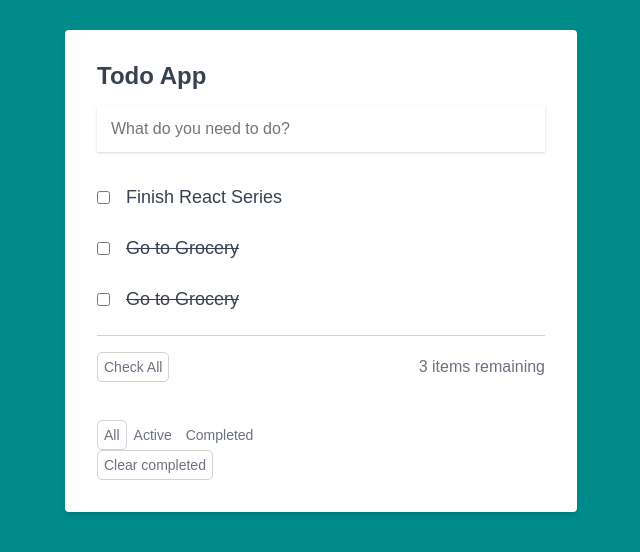
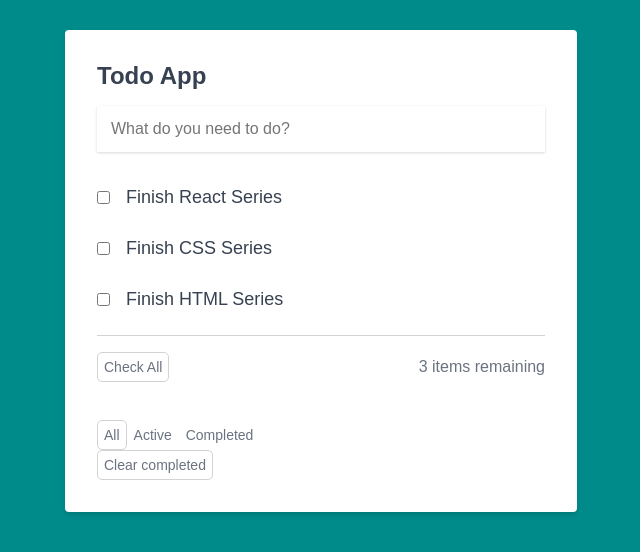
Before and after one commit to JamieVos991/Laracast-React, a React (Create React App) app: page / in a window 1280 px wide. Shown: the top 552 px of the page, without its empty margins (319-959 px from the left). Built offline with nearby package versions, Linux system fonts and the light colour scheme.

Commit message:
Making use of state

```diff
--- a/src/App.css
+++ b/src/App.css
@@ -11,3 +11,7 @@
 
 #root {
 }
+
+::-webkit-scrollbar {
+  display: none;
+}
--- /dev/null
+++ b/src/Appclass.jsx
@@ -0,0 +1,87 @@
+import React, { Component } from 'react';
+import './App.css';
+import './components/Todo/Todo.css';
+
+export default class Appclass extends Component {
+  constructor(props) {
+    super(props);
+    this.state = {
+      todos: [
+        {
+          id: 1,
+          title: 'Finish React Series',
+          isComplete: false,
+        },
+        {
+          id: 2,
+          title: 'Finish CSS Series',
+          isComplete: false,
+        },
+        {
+          id: 3,
+          title: 'Finish HTML Series',
+          isComplete: false,
+        },
+      ],
+    };
+  }
+  render() {
+    return (
+      <div>
+        <div className="todo-app-container">
+          <div className="todo-app">
+            <h2>Todo App</h2>
+            <form action="#">
+              <input
+                type="text"
+                className="todo-input"
+                placeholder="What do you need to do?"
+              />
+            </form>
+
+            <ul className="todo-list">
+              {this.state.todos.map((todo, index) => (
+                <li className="todo-item-container">
+                  <div className="todo-item">
+                    <input type="checkbox" />
+                    <span className="todo-item-label">{todo.title}</span>
+                  </div>
+                  <button className="x-button">
+                    <svg
+                      className="x-button-icon"
+                      fill="none"
+                      viewBox="0 0 24 24"
+                      stroke="currentColor"
+                    />
+                    <path
+                      strokeLinecap="round"
+                      strokeLinejoin="round"
+                      strokeWidth={2}
+                      d="M6 18L18 6M6 6l12 12"
+                    />
+                  </button>
+                </li>
+              ))}
+            </ul>
+            <div className="check-all-container">
+              <div>
+                <div className="button">Check All</div>
+              </div>
+              <span>3 items remaining</span>
+            </div>
+            <div className="other-buttons container">
+              <div>
+                <button className="button filter-button filter-button-active">
+                  All
+                </button>
+                <button className="button filter-button">Active</button>
+                <button className="button filter-button">Completed</button>
+              </div>
+              <button className="button">Clear completed</button>
+            </div>
+          </div>
+        </div>
+      </div>
+    );
+  }
+}
--- a/src/components/Todo/Todo.js
+++ /dev/null
@@ -1,102 +0,0 @@
-import React from 'react';
-import './Todo.css';
-
-export default function Another(props) {
-  return (
-    <div className="todo-app-container">
-      <div className="todo-app">
-        <h2>Todo App</h2>
-        <form action="#">
-          <input
-            type="text"
-            className="todo-input"
-            placeholder="What do you need to do?"
-          />
-        </form>
-
-        <ul className="todo-list">
-          <li className="todo-item-container">
-            <div className="todo-item">
-              <input type="checkbox" />
-              <span className="todo-item-label">Finish React Series</span>
-            </div>
-            <button className="x-button">
-              <svg
-                className="x-button-icon"
-                fill="none"
-                viewBox="0 0 24 24"
-                stroke="currentColor"
-              />
-              <path
-                strokeLinecap="round"
-                strokeLinejoin="round"
-                strokeWidth={2}
-                d="M6 18L18 6M6 6l12 12"
-              />
-            </button>
-          </li>
-          <li className="todo-item-container">
-            <div className="todo-item">
-              <input type="checkbox" />
-              <span className="todo-item-label line-through">
-                Go to Grocery
-              </span>
-            </div>
-            <button className="x-button">
-              <svg
-                className="x-button-icon"
-                fill="none"
-                viewBox="0 0 24 24"
-                stroke="currentColor"
-              />
-              <path
-                strokeLinecap="round"
-                strokeLinejoin="round"
-                strokeWidth={2}
-                d="M6 18L18 6M6 6l12 12"
-              />
-            </button>
-          </li>
-          <li className="todo-item-container">
-            <div className="todo-item">
-              <input type="checkbox" />
-              <span className="todo-item-label line-through">
-                Go to Grocery
-              </span>
-            </div>
-            <button className="x-button">
-              <svg
-                className="x-button-icon"
-                fill="none"
-                viewBox="0 0 24 24"
-                stroke="currentColor"
-              />
-              <path
-                strokeLinecap="round"
-                strokeLinejoin="round"
-                strokeWidth={2}
-                d="M6 18L18 6M6 6l12 12"
-              />
-            </button>
-          </li>
-        </ul>
-        <div className="check-all-container">
-          <div>
-            <div className="button">Check All</div>
-          </div>
-          <span>3 items remaining</span>
-        </div>
-        <div className="other-buttons container">
-          <div>
-            <button className="button filter-button filter-button-active">
-              All
-            </button>
-            <button className="button filter-button">Active</button>
-            <button className="button filter-button">Completed</button>
-          </div>
-          <button className="button">Clear completed</button>
-        </div>
-      </div>
-    </div>
-  );
-}
--- /dev/null
+++ b/src/components/Todo/Todo.jsx
@@ -0,0 +1,79 @@
+import React from 'react';
+import { useState } from 'react';
+import './Todo.css';
+
+export default function Another(props) {
+  const [todos, setTodos] = useState([
+    {
+      id: 1,
+      title: 'Finish React Series',
+      isComplete: false,
+    },
+    {
+      id: 2,
+      title: 'Finish CSS Series',
+      isComplete: false,
+    },
+    {
+      id: 3,
+      title: 'Finish HTML Series',
+      isComplete: false,
+    },
+  ]);
+
+  return (
+    <div className="todo-app-container">
+      <div className="todo-app">
+        <h2>Todo App</h2>
+        <form action="#">
+          <input
+            type="text"
+            className="todo-input"
+            placeholder="What do you need to do?"
+          />
+        </form>
+
+        <ul className="todo-list">
+          {todos.map((todo, index) => (
+            <li className="todo-item-container">
+              <div className="todo-item">
+                <input type="checkbox" />
+                <span className="todo-item-label">{todo.title}</span>
+              </div>
+              <button className="x-button">
+                <svg
+                  className="x-button-icon"
+                  fill="none"
+                  viewBox="0 0 24 24"
+                  stroke="currentColor"
+                />
+                <path
+                  strokeLinecap="round"
+                  strokeLinejoin="round"
+                  strokeWidth={2}
+                  d="M6 18L18 6M6 6l12 12"
+                />
+              </button>
+            </li>
+          ))}
+        </ul>
+        <div className="check-all-container">
+          <div>
+            <div className="button">Check All</div>
+          </div>
+          <span>3 items remaining</span>
+        </div>
+        <div className="other-buttons container">
+          <div>
+            <button className="button filter-button filter-button-active">
+              All
+            </button>
+            <button className="button filter-button">Active</button>
+            <button className="button filter-button">Completed</button>
+          </div>
+          <button className="button">Clear completed</button>
+        </div>
+      </div>
+    </div>
+  );
+}
--- a/src/index.js
+++ b/src/index.js
@@ -1,10 +1,10 @@
 import React from 'react';
 import ReactDOM from 'react-dom/client';
-import App from './App';
+import Appclass from './Appclass';
 
 const root = ReactDOM.createRoot(document.getElementById('root'));
 root.render(
   <React.StrictMode>
-    <App />
+    <Appclass />
   </React.StrictMode>
 );
```
Also changed, not shown: src/App.jsx (renamed from src/App.js).
